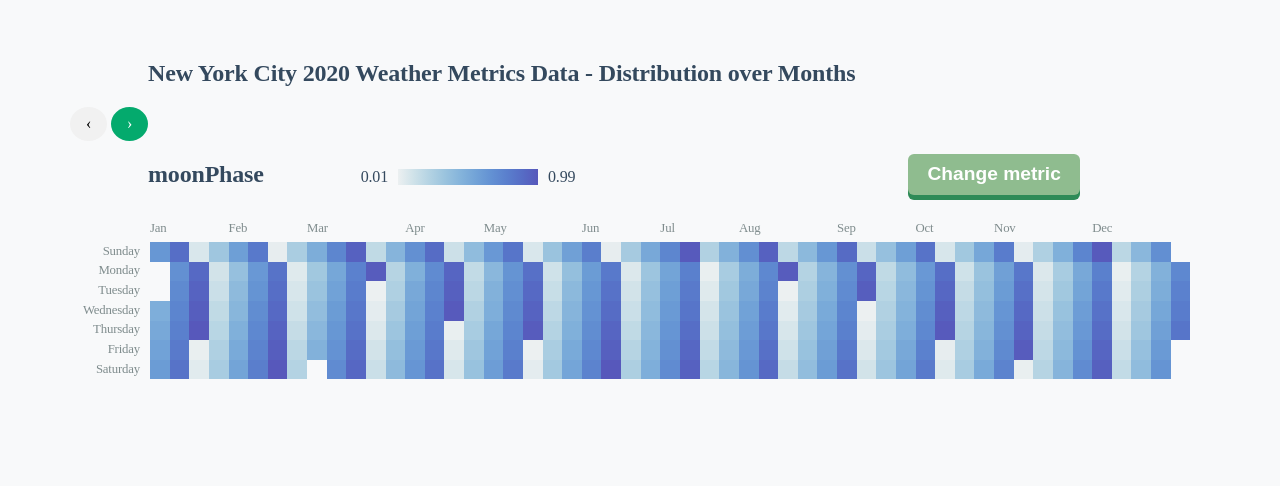
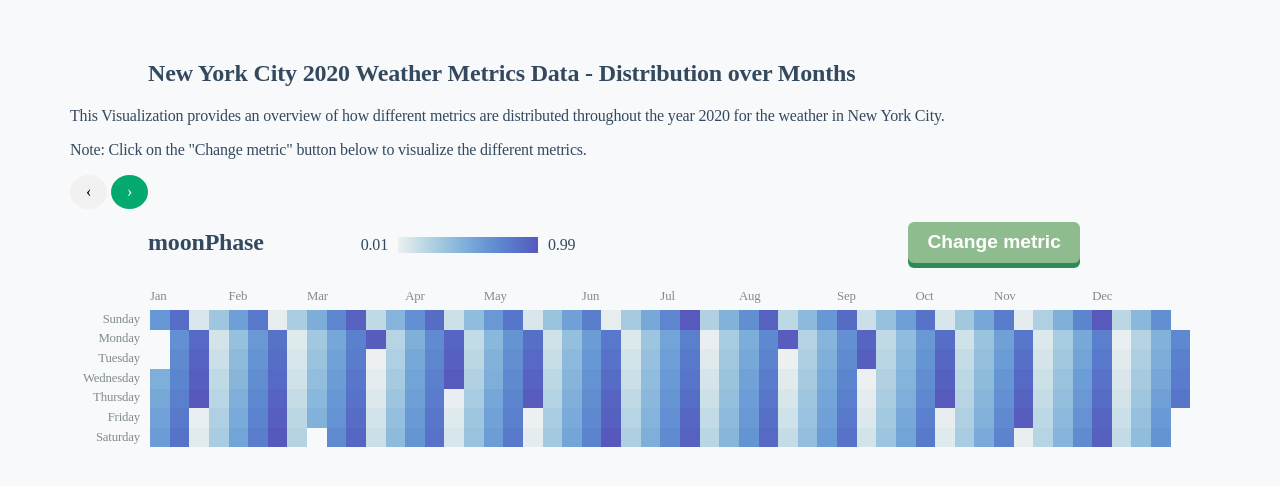
Before and after one commit to sanir53/FinalProject_CS416, a plain HTML site: page Page2.html in a window 1280 px wide. Drawn offline with nearby package versions, Linux system fonts and the light colour scheme.

Commit message:
Final commit

```diff
--- a/Page2.html
+++ b/Page2.html
@@ -10,10 +10,14 @@
 <body>
     <div id="hd">
             <h2> New York City 2020 Weather Metrics Data - Distribution over Months</h2>
+            <p> This Visualization provides an overview of how different metrics are distributed throughout the year 2020 for the weather in New York City.</p>
+            <p> Note: Click on the "Change metric" button below to visualize the different metrics.</p>
+
         <div id="buttons" >
         <a href="Page1.html" class="previous round">&#8249;</a>
         <a href="index.html" class="next round">&#8250;</a>
-    </div>
+
+</div>
     <div id="heading" class="heading">
         <h2 id="metric" class="metric"></h2>
         <div class="legend">
--- a/line.js
+++ b/line.js
@@ -73,6 +73,7 @@ async function drawLineChart() {
   const line = clip.append("path")
       .attr("class", "line")
       .attr("d", lineGenerator(dataset))
+
 
   // 6. Draw peripherals
 
@@ -162,5 +163,6 @@ async function drawLineChart() {
     tooltipCircle.style("opacity", 0) // Hide our tooltip circle
   }
 
+
 }
 drawLineChart()
--- a/updating-bars.js
+++ b/updating-bars.js
@@ -204,5 +204,6 @@ async function updatingBars() {
     selectedMetricIndex = (selectedMetricIndex + 1) % (metrics.length - 1)
     drawHistogram(metrics[selectedMetricIndex])
   }
+
 }
 updatingBars()
```
Also changed, not shown: Page1.html (+4 -0 lines), index.html (+4 -0 lines), 1 other file.
